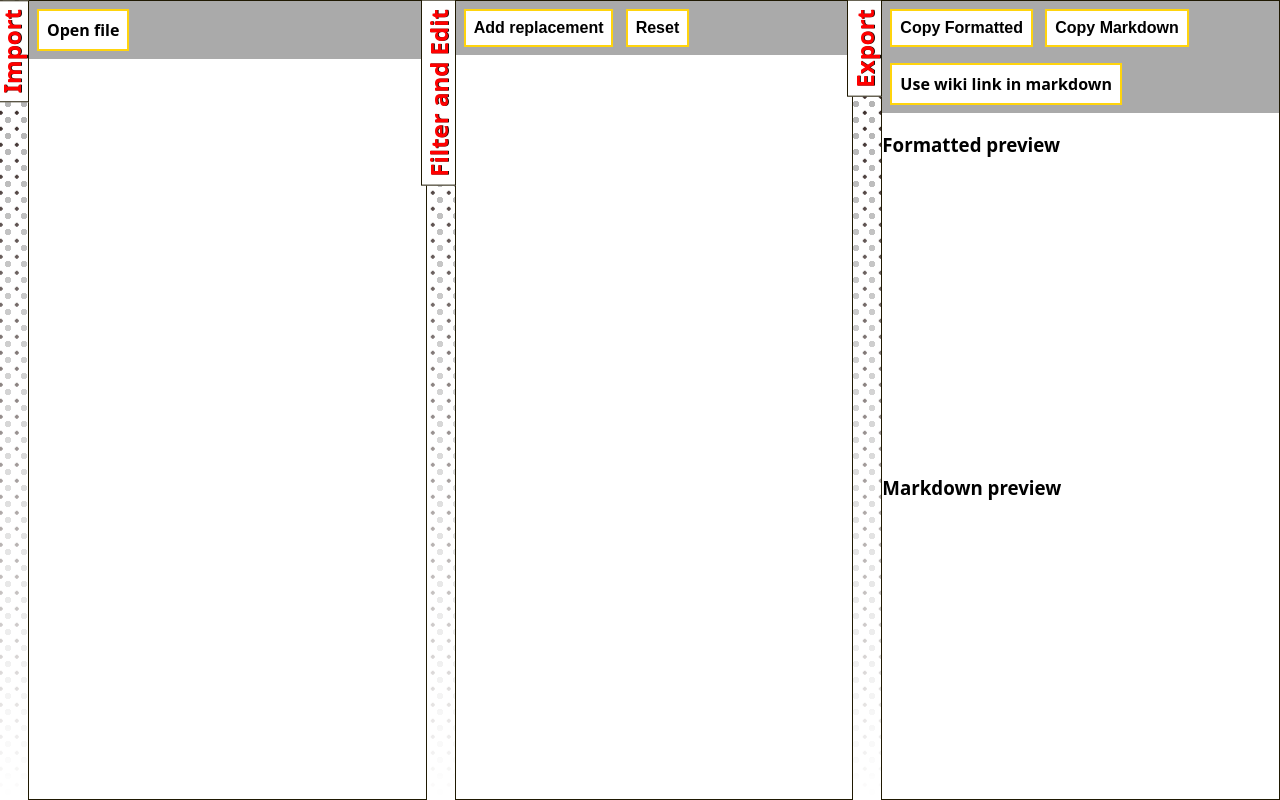
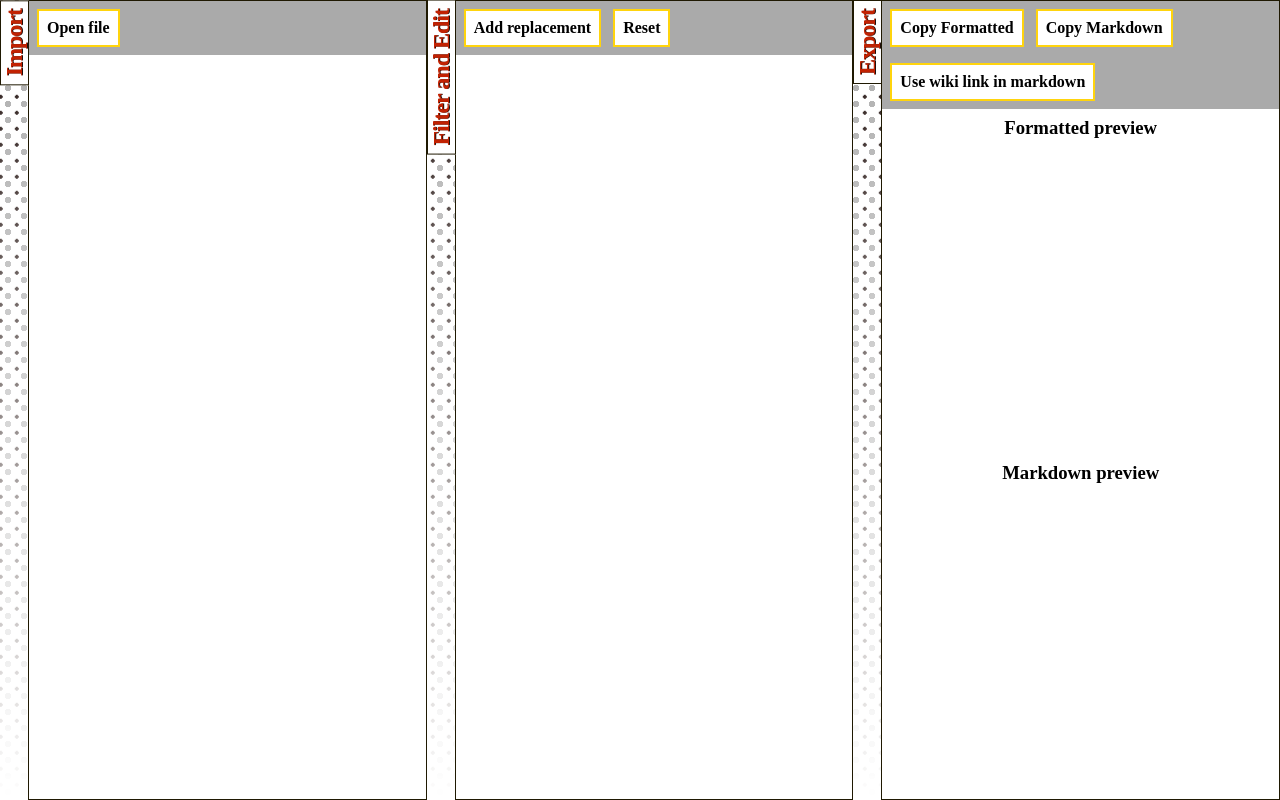
Before and after one commit to NathanCastle/zoom-chat-tool, a plain HTML site: page index.html in a window 1280 px wide. Drawn offline with Linux system fonts and the light colour scheme.

Commit message:
Improve styling

```diff
--- a/meet.css
+++ b/meet.css
@@ -22,6 +22,11 @@ general border: black
     --border-color: #aaa;
     --text-color: #eee;
   }
+
+
+.panel-contents > #html-output-view ::selection {
+    color: black;
+}
 }
 @media (prefers-color-scheme: light) {
   :root {
@@ -42,14 +47,17 @@ general border: black
 
 body {
   background-color: var(--background-default);
-  font-family: system-ui, -apple-system, BlinkMacSystemFont, "Segoe UI", Roboto,
-    Oxygen, Ubuntu, Cantarell, "Open Sans", "Helvetica Neue", sans-serif;
+  font-family: 'American Typewriter', serif;
   padding: 0;
   margin: 0;
   color: var(--text-color);
 }
 
 /* button styles */
+
+button {
+    font-family: 'American Typewriter', serif;
+}
 
 .btn {
   background: var(--background-default);
@@ -118,7 +126,9 @@ body {
   transform: translateX(100%);
   padding: 0.5rem 0rem;
   text-shadow: 0px 1px var(--background-decoration);
-  color: red;
+  color: var(--pop-color);
+  font-family: 'Didot', serif;
+  letter-spacing: -1px;
 }
 
 .app-panel > .panel-toolbox {
@@ -131,6 +141,14 @@ body {
   overflow: scroll;
   height: 100%;
   order: 1;
+}
+
+#html-output-view {
+    font-family: Arial, Helvetica, sans-serif;
+}
+
+.panel-contents > #html-output-view ::selection {
+    background: var(--pop-color-button);
 }
 
 @media screen and (max-width: 1000px) {
@@ -162,6 +180,7 @@ body {
     color: unset;
     text-shadow: unset;
   }
+
   #raw-file-contents {
     display: none;
   }
@@ -172,6 +191,7 @@ body {
   overflow: scroll;
   padding: 0.5rem;
 }
+
 
 pre {
   white-space: pre-wrap; /* Since CSS 2.1 */
@@ -199,6 +219,10 @@ pre:empty {
   }
 }
 
+h3 {
+    text-align: center;
+    margin: 0.5rem;
+}
 
 /* Floating control */
 
@@ -228,7 +252,6 @@ pre:empty {
 }
 
 .halftone::after {
-  /* Cover our element */
   content: "";
   position: absolute;
   inset: 0;
```
Also changed, not shown: index.html (+4 -2 lines).
